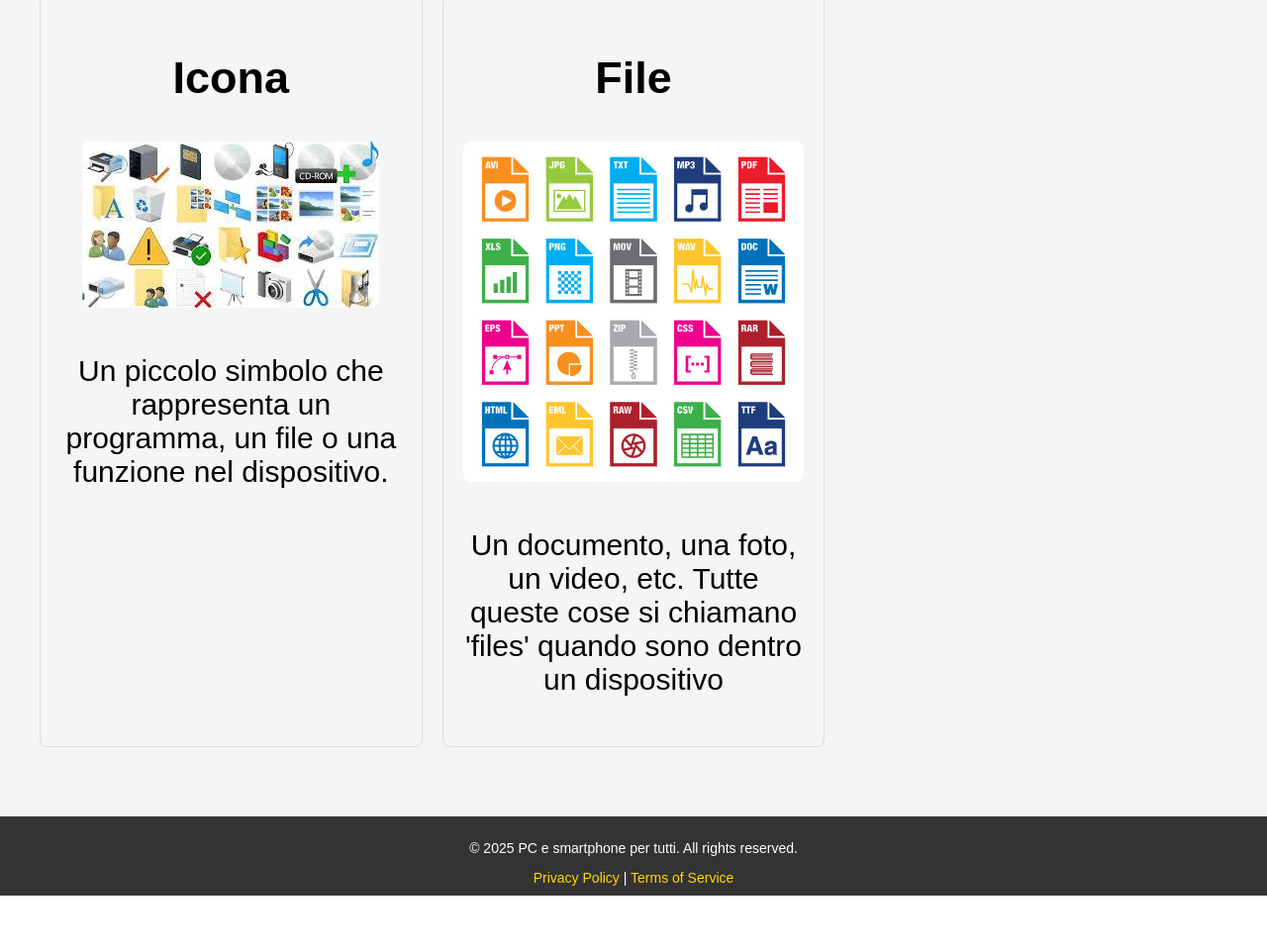
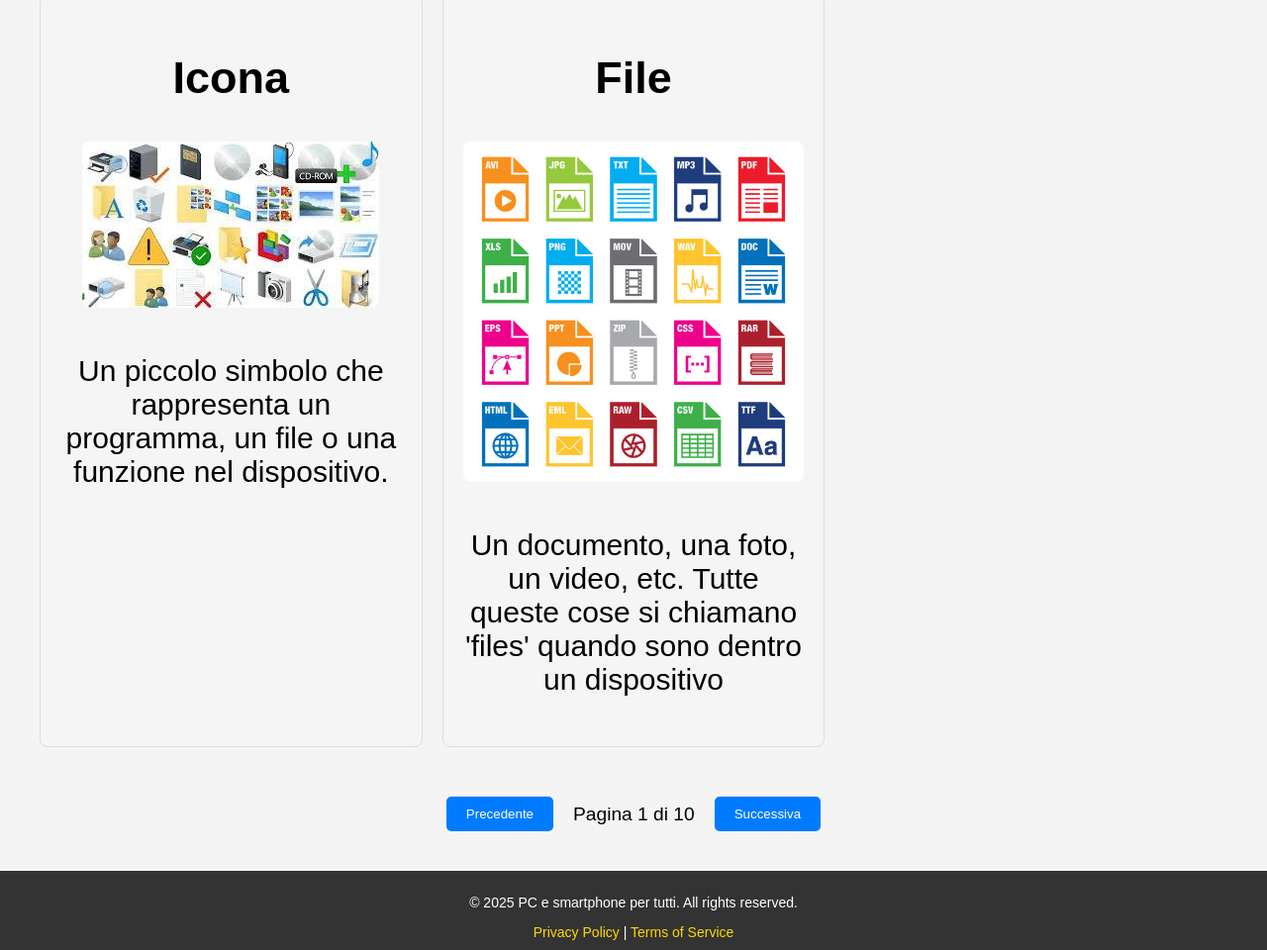
Before and after one commit to insegnante076/TechJourney, a plain HTML site: page content/vocabulary/index.html in a window 1280 px wide. Shown: the part 943-1903 px from the top of the page at 99% size. Before the commit the page ends 1848 px from the top, so only its background shows below. Drawn offline with nearby package versions, Linux system fonts and the light colour scheme.

Commit message:
Pagination both after and before the vocabulary list

```diff
--- a/content/vocabulary/index.html
+++ b/content/vocabulary/index.html
@@ -25,10 +25,11 @@
 
     <main>
         <h1>Vocabolario</h1>
-        <div id="pagination" class="pagination"></div>
+        <div class="pagination"></div>
         <ul id="vocabulary-list">
             <!-- Vocabulary terms will be loaded dynamically here -->
         </ul>
+        <div class="pagination"></div>
     </main>
 
     <footer>
--- a/content/vocabulary/loadVocabulary.js
+++ b/content/vocabulary/loadVocabulary.js
@@ -1,6 +1,6 @@
 document.addEventListener('DOMContentLoaded', () => {
     const vocabularyList = document.getElementById('vocabulary-list');
-    const paginationContainer = document.getElementById('pagination');
+    const paginationContainers = document.querySelectorAll('.pagination'); // Changed from id to class
     const perPage = 5;
     let currentPage = 1;
     let vocabularyData = [];
@@ -67,8 +67,9 @@ document.addEventListener('DOMContentLoaded', () => {
         });
     }
 
-    // Render pagination controls
+    // Render pagination controls for all pagination containers
     function renderPagination() {
+        paginationContainers.forEach(paginationContainer => {
             paginationContainer.innerHTML = '';
 
             const prevButton = createButton('Precedente', currentPage - 1, currentPage === 1);
@@ -80,6 +81,7 @@ document.addEventListener('DOMContentLoaded', () => {
             paginationContainer.appendChild(prevButton);
             paginationContainer.appendChild(pageInfo);
             paginationContainer.appendChild(nextButton);
+        });
     }
 
     // Create pagination buttons with proper attributes
```
Lines whose indentation alone changed are shown as unchanged.
